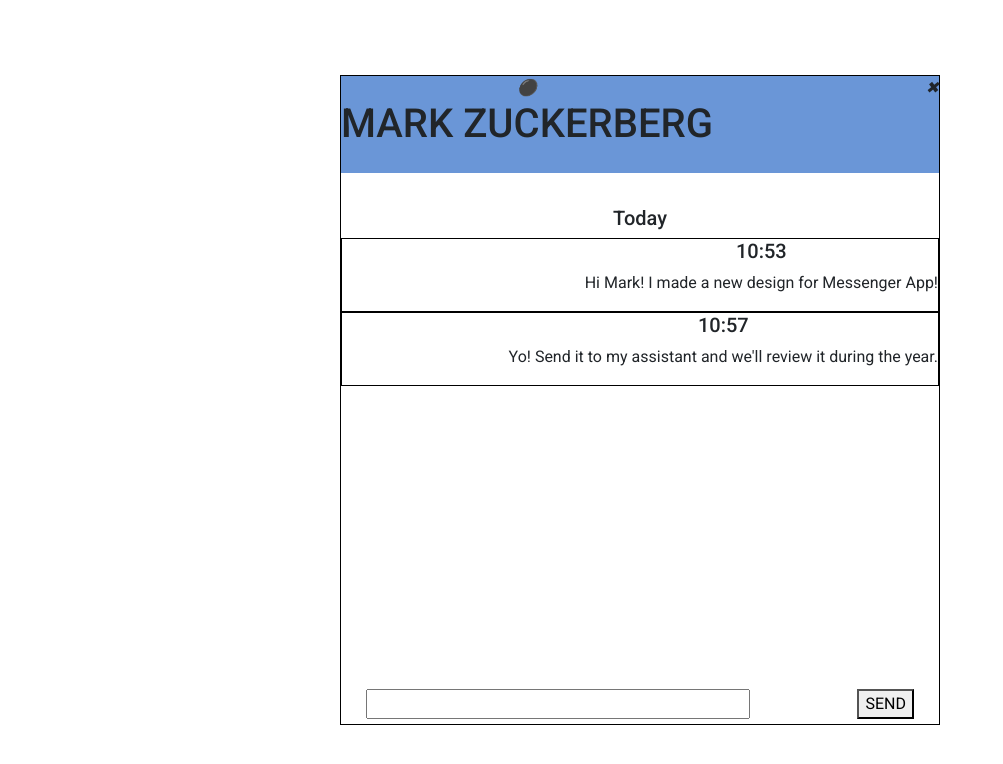
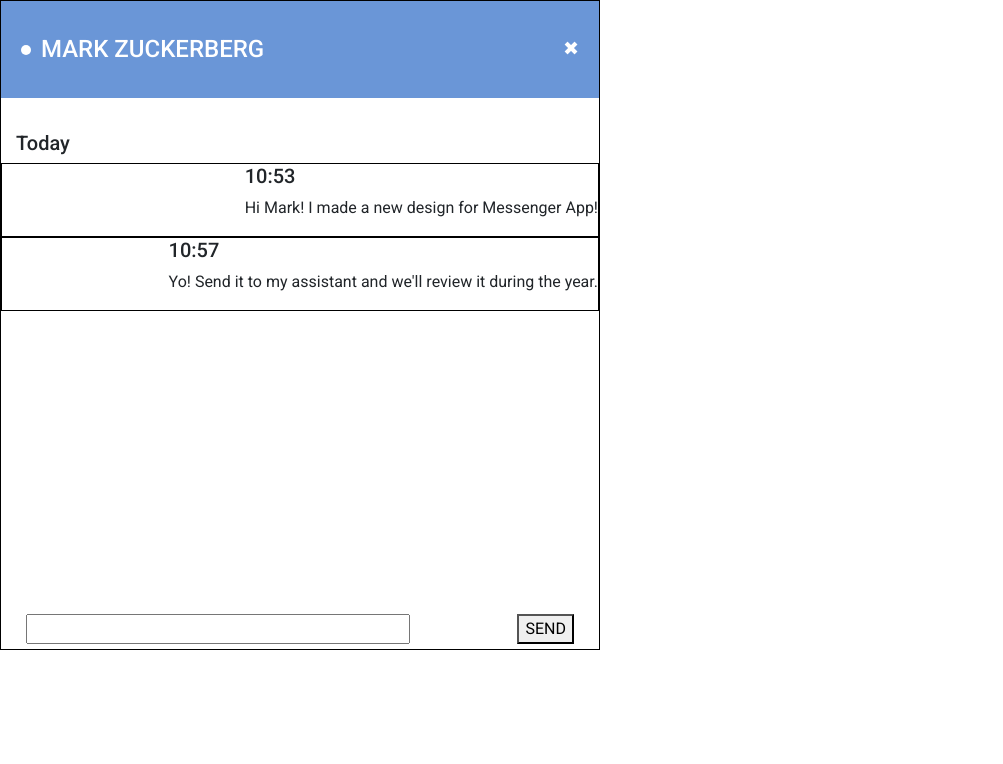
Before and after one commit to evan-kapantais/messaging, a plain HTML site: page index.html in a window 1280 px wide. Shown: the whole page, without its empty margins (0-1003 px from the left). Drawn offline with nearby package versions, Linux system fonts and the light colour scheme.

Commit message:
finished header:

```diff
--- a/index.html
+++ b/index.html
@@ -13,10 +13,10 @@
   <div class="container">
     <div id="header">
       <div class="header-left">
-        <i>&#9899;</i>
-      <h1 class="chat-name">MARK ZUCKERBERG</h1>
+        <span id="bullet"></span>
+        <h1 class="chat-name">MARK ZUCKERBERG</h1>
       </div>
-      <i id="close">&#10006;</i>
+      <span id="close">&#10006;</span>
     </div>
     <div id="content">
       <div class="time-stamp">
--- a/styles.css
+++ b/styles.css
@@ -4,10 +4,9 @@ body {
 
 .container {
   position: absolute;
-  top: 50%;
+  /* top: 50%;
   left: 50%;
-  transform: translate(-50%, -50%);
-  text-align: center;
+  transform: translate(-50%, -50%); */
   width: 600px;
   height: 650px;
   border: 1px solid black;
@@ -15,13 +14,38 @@ body {
 
 #header {
   position: absolute;
+  display: flex;
+  justify-content: space-between;
+  align-items: center;
+  padding: 0 20px;
   top: 0;
   left: 0;
   width: 100%;
   height: 15%;
   background-color: #6A96D7;
+  color: white;
+}
+
+.header-left {
   display: flex;
+  align-items: center;
   justify-content: space-between;
+}
+
+.chat-name {
+  font-size: 1.5rem;
+  margin: 0 0 0 10px;
+}
+
+#bullet {
+  width: 10px;
+  height: 10px;
+  background-color: white;
+  border-radius: 5px;
+}
+
+#close {
+  font-size: 1.2rem;
 }
 
 #content {
```
